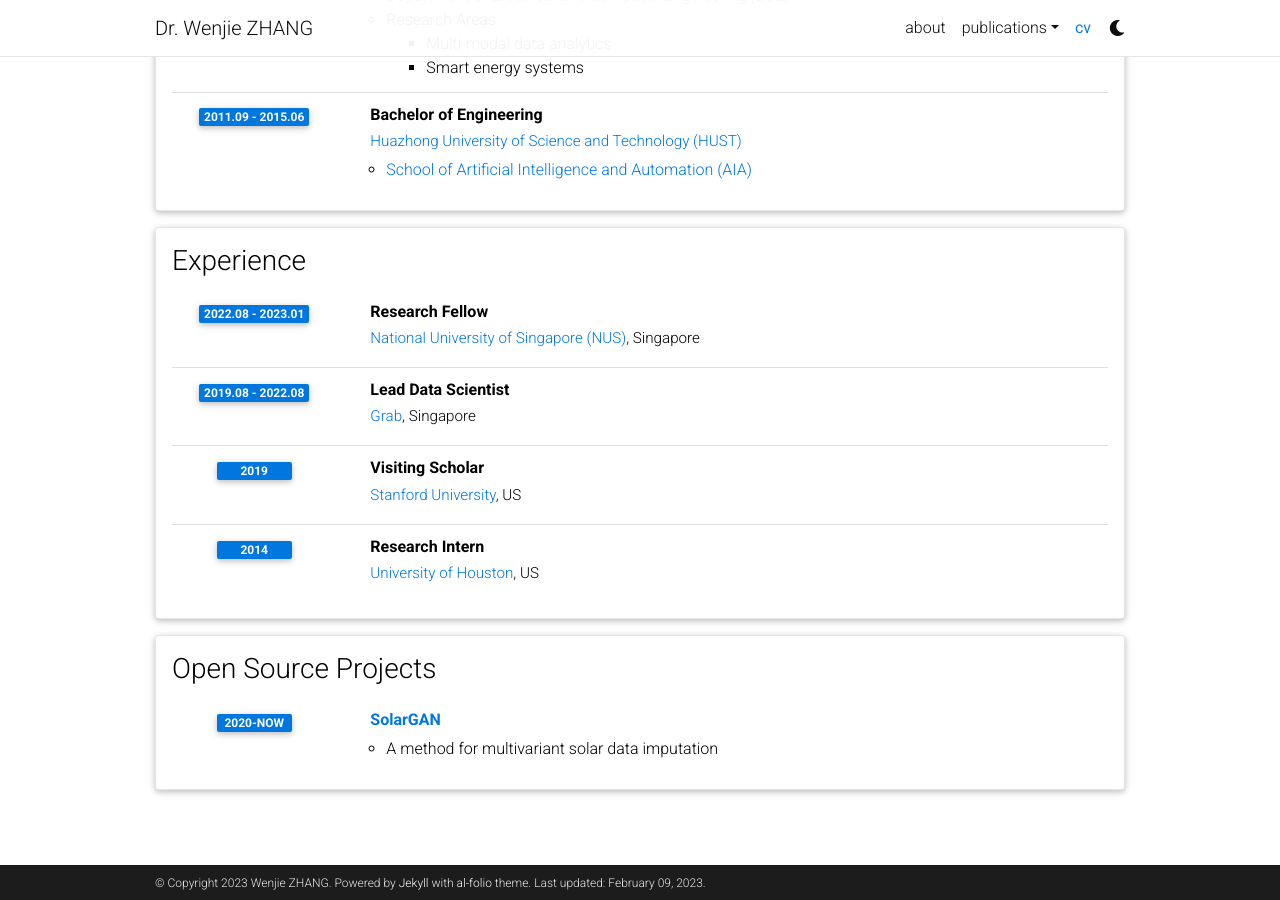
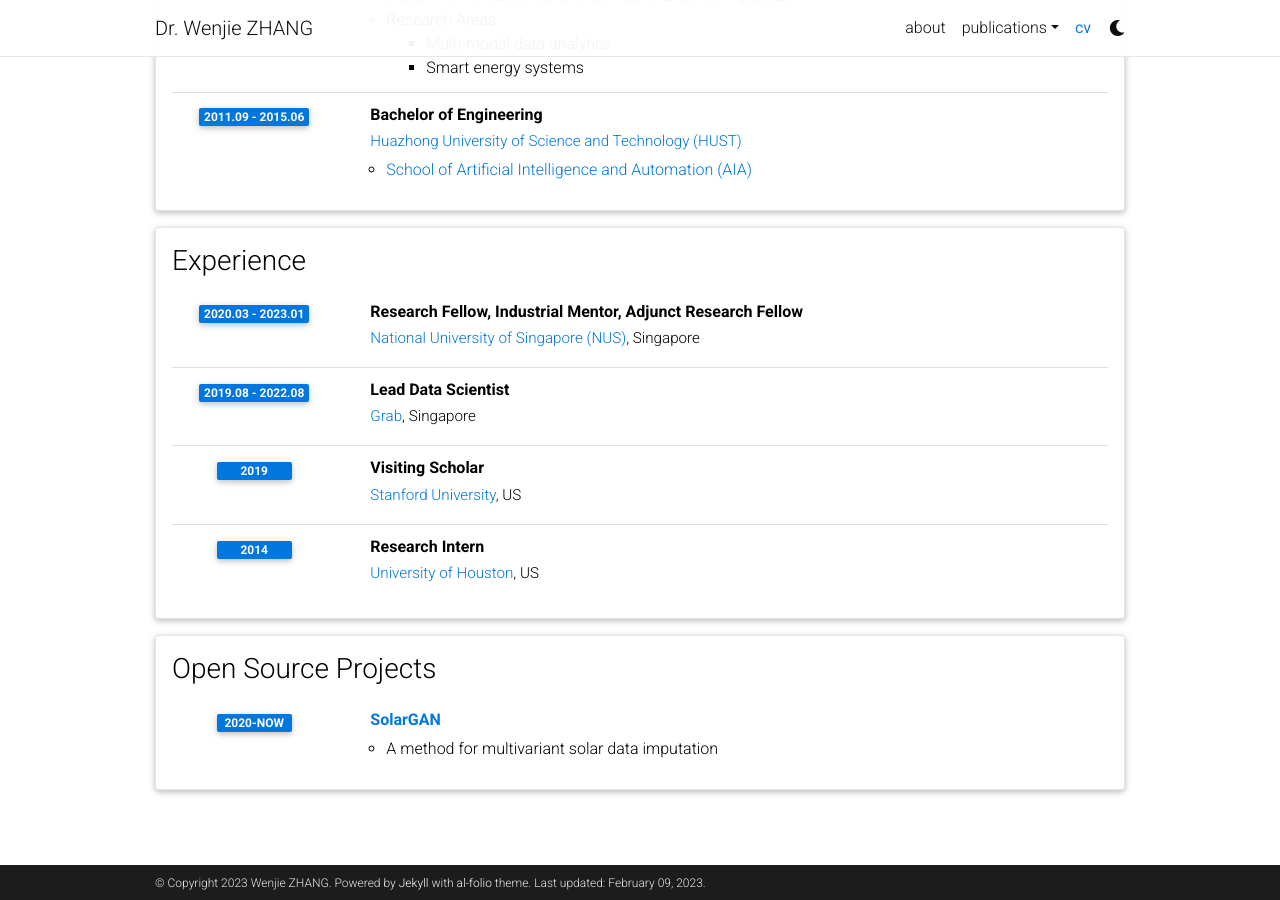
Before and after one commit to eewenjie/eewenjie.github.io, a Jekyll site: the page built from _pages/cv.md, in a window 1280 px wide and 900 px high, scrolled down 536 px. Built offline with Jekyll 4.4.1, drawn with Linux system fonts in a browser that asks for light colours; nearby versions of some CDN libraries; comment, search, counter and statistics services are not loaded; a style sheet for code colours, icons or effects is not loaded.

Commit message:
update NUS experience

```diff
--- a/_data/cv.yml
+++ b/_data/cv.yml
@@ -29,9 +29,9 @@
 - title: Experience
   type: time_table
   contents:
-    - title: Research Fellow
+    - title: Research Fellow, Industrial Mentor, Adjunct Research Fellow
       institution: <a class="link" tabindex="1" onclick="javascript:showWindow('NUS');">National University of Singapore (NUS)</a>, Singapore
-      year: 2022.08 - 2023.01
+      year: 2020.03 - 2023.01
 
     - title: Lead Data Scientist
       institution: <a class="link" tabindex="1" onclick="javascript:showWindow('GRAB');">Grab</a>, Singapore
```
